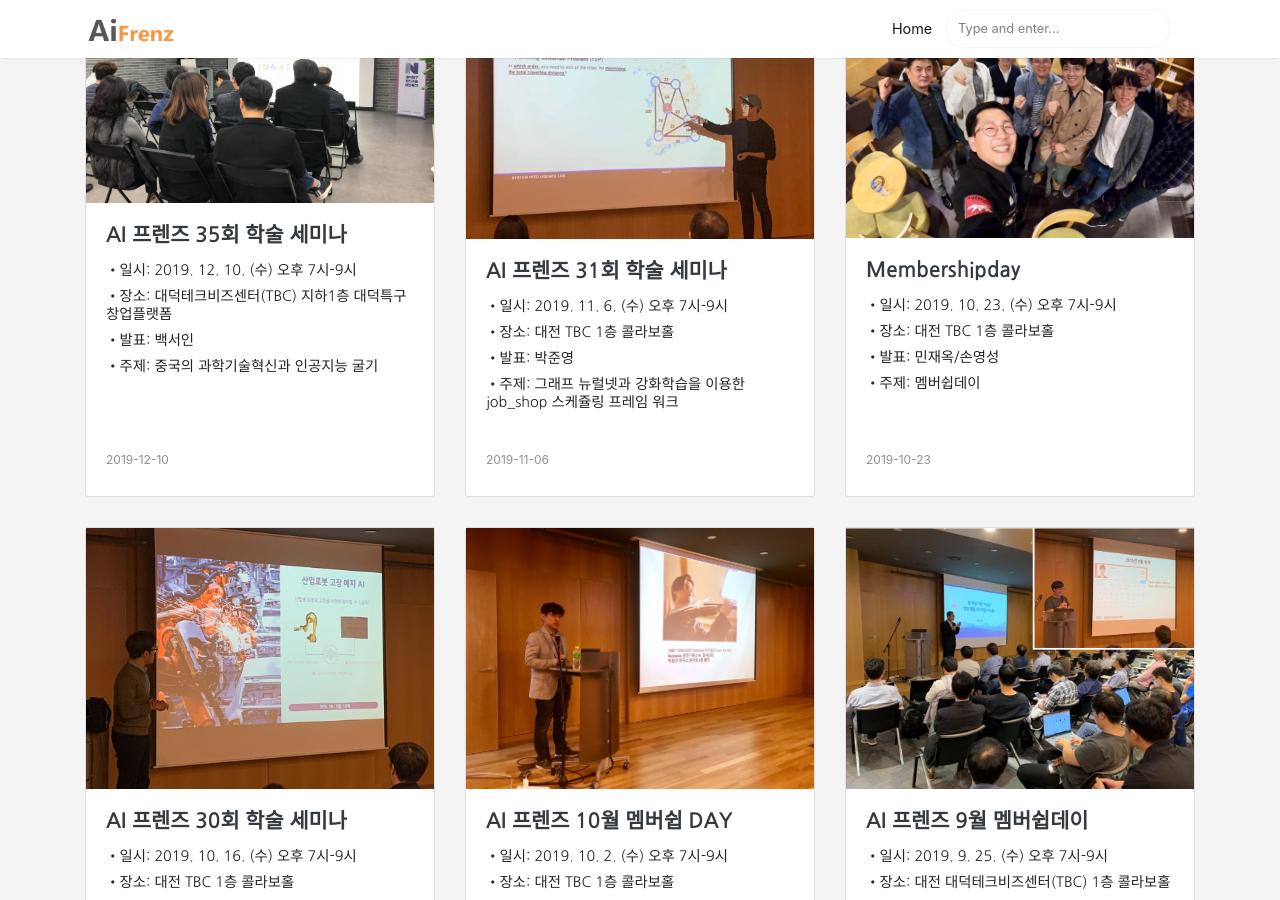
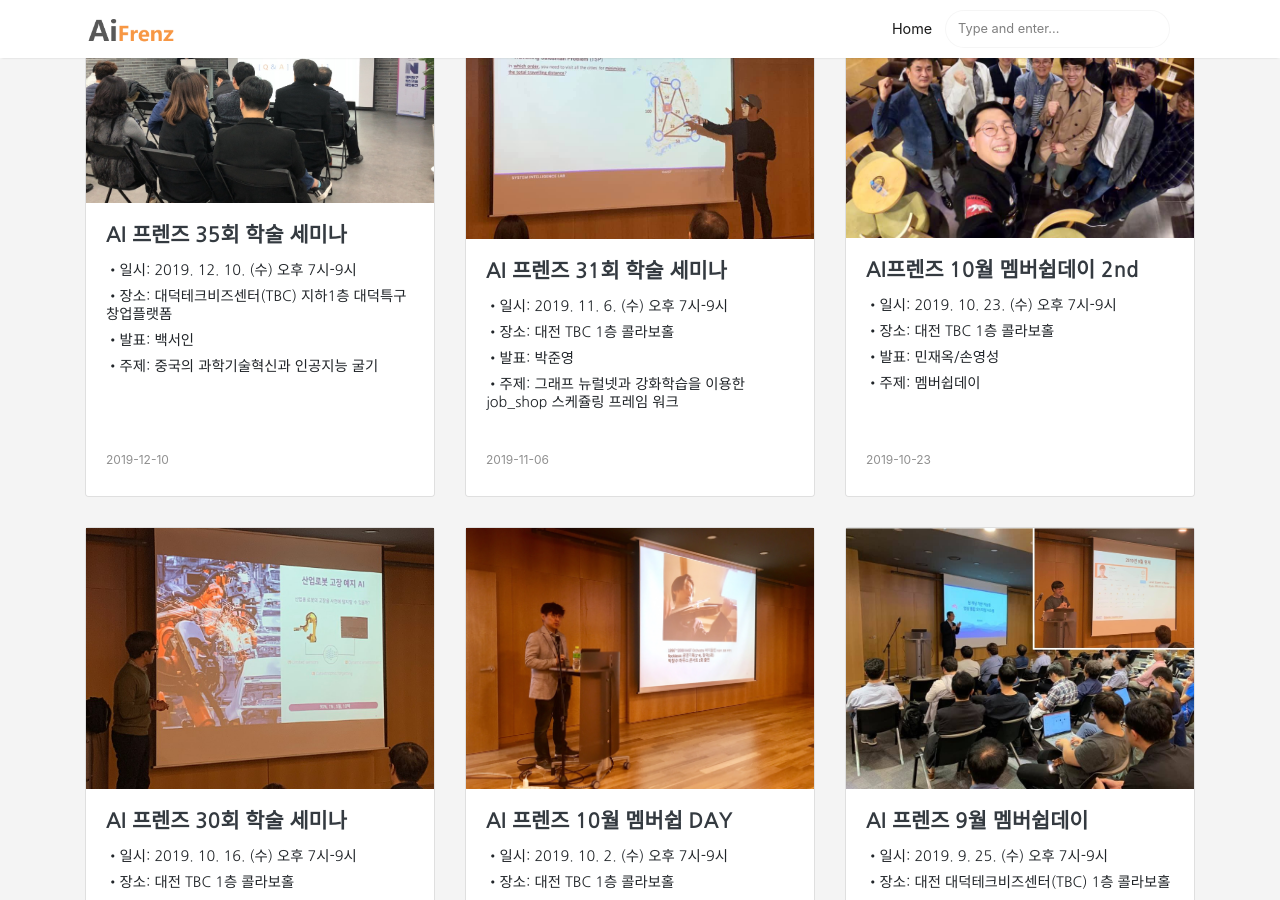
Before and after one commit to aifrenz/aifrenz.github.io, a Jekyll site: the page built from index.html, in a window 1280 px wide and 900 px high, scrolled down 626 px. Built offline with Jekyll 4.4.1, drawn with Linux system fonts in a browser that asks for light colours; the list of posts is cut into pages by our own code.

Commit message:
Update 2019-10-23-membershipday.markdown

```diff
--- a/_posts/2019-10-23-membershipday.markdown
+++ b/_posts/2019-10-23-membershipday.markdown
@@ -1,6 +1,6 @@
 ---
 layout: post
-title:  Membershipday
+title:  AI프렌즈 10월 멤버쉽데이 2nd
 when: 2019. 10. 23. (수) 오후 7시-9시
 where: 대전 TBC 1층 콜라보홀
 who: 민재옥/손영성
```
